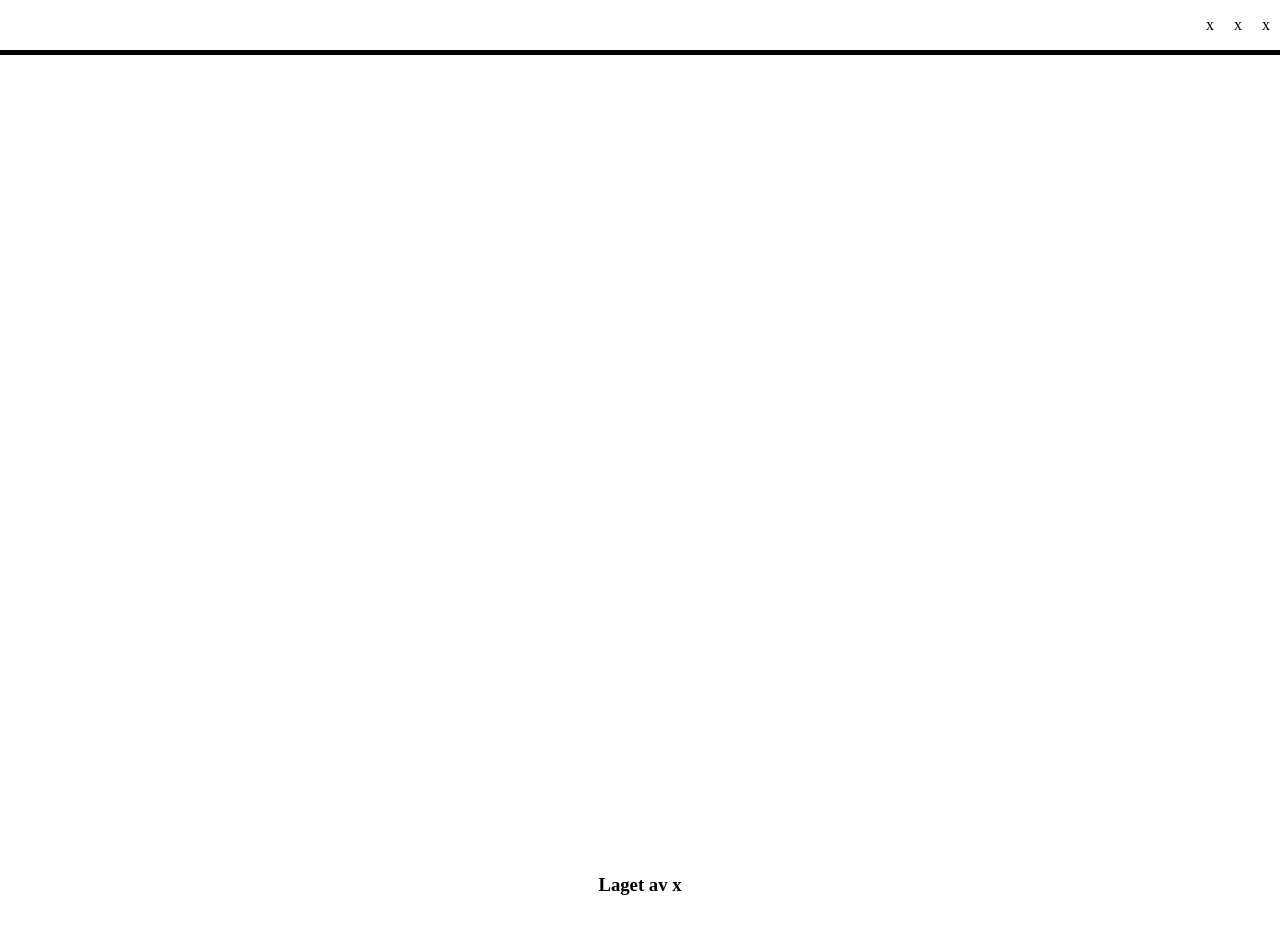
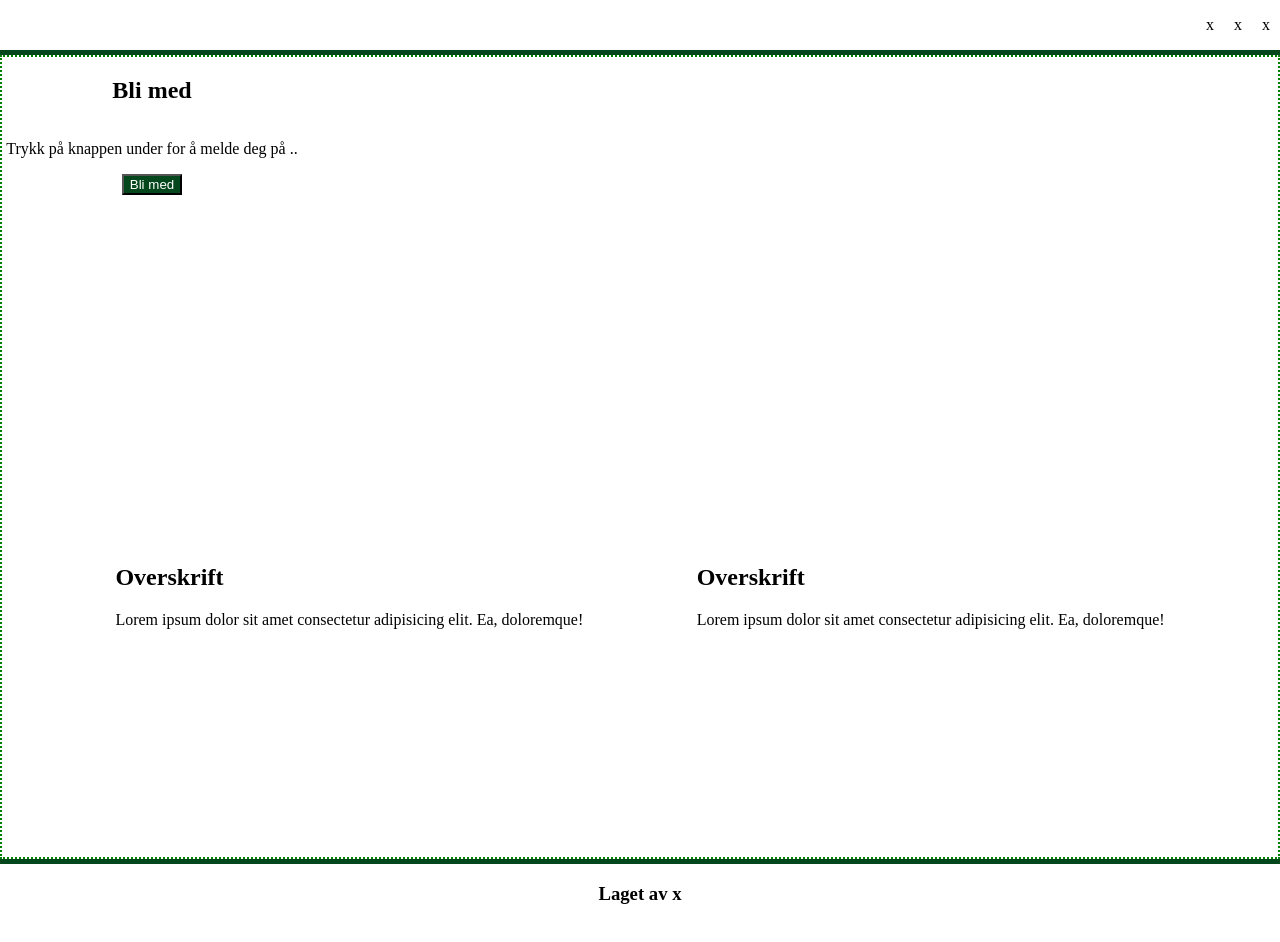
Before and after one commit to lise-charlotte/undervisning11, a website: page index.html in a window 1280 px wide. Before the commit the page ends 914 px from the top, so only its background shows below. Drawn offline with Linux system fonts and the light colour scheme.

Commit message:
Class content

```diff
--- a/index.html
+++ b/index.html
@@ -17,7 +17,27 @@
         </ul>
       </nav>
     </header>
-    <main></main>
+    <main>
+      <section>
+        <div class="joinUsCard">
+          <h2>Bli med</h2>
+          <p>Trykk på knappen under for å melde deg på ..</p>
+          <button>Bli med</button>
+        </div>
+      </section>
+
+      <section class="section spaceEvenly">
+        <div>
+          <h2>Overskrift</h2>
+          <p>Lorem ipsum dolor sit amet consectetur adipisicing elit. Ea, doloremque!</p>
+        </div>
+
+        <div>
+          <h2>Overskrift</h2>
+          <p>Lorem ipsum dolor sit amet consectetur adipisicing elit. Ea, doloremque!</p>
+        </div>
+      </section>
+    </main>
     <footer>
       <h3>Laget av x</h3>
     </footer>
--- a/styles.css
+++ b/styles.css
@@ -1,14 +1,52 @@
 /* External CSS */
+
+/* Global CSS variables */
+:root {
+  /* --colorGreen: green; */
+  --primaryColor: #04471C;
+  --secondaryColor: #1b8d4e;
+  --accentColor: #20F374;
+  --colorWhite: #fff;
+  --colorBlack: #000;
+
+  --cardWidth: 300px;
+  --halfAndHalf: 50%;
+  --spaceSmall: 10px;
+  --spaceMedium: 20px;
+  --spaceLarge: 30px;
+}
+
+/* Global CSS */
+.spaceAround {
+  justify-content: space-around;
+  align-items: center;
+}
+
+.spaceBetween {
+  justify-content: space-between;
+  align-items: center;
+}
+
+.spaceEvenly {
+  justify-content: space-evenly;
+  align-items: center;
+}
+
+.center {
+  justify-content: center;
+  align-items: center;
+}
 
 /* body is a CSS Selector */
 /* {} idicates a CSS Declaration */
 body {
   /* property:value; is a CSS Rule */
   margin: 0;
+  /* background-color: var(--colorGreen); */
 }
 
 header {
-  border-bottom: 5px solid black;
+  border-bottom: 5px solid var(--primaryColor);
 }
 
 ul {
@@ -22,10 +60,37 @@ ul {
 }
 
 main {
+  /* Local CSS Variable */
+  --mainColor: green;
+
   height: 100vh;
+  border: 2px dotted var(--mainColor);
+}
+
+.joinUsCard {
+  width: 300px;
+  display: flex;
+  flex-direction: column;
+  justify-content: center;
+  align-items: center;
+}
+
+.joinUsCard > button {
+  background-color: var(--primaryColor);
+  color: var(--colorWhite);
+}
+
+.joinUsCard > button:hover {
+  background-color: var(--secondaryColor);
+}
+
+.section {
+  height: 100vh;
+  display: flex;
 }
 
 footer {
   display: flex;
   justify-content: center;
+  border-top: 5px solid var(--primaryColor);
 }
```
Also changed, not shown: 1 other file.
